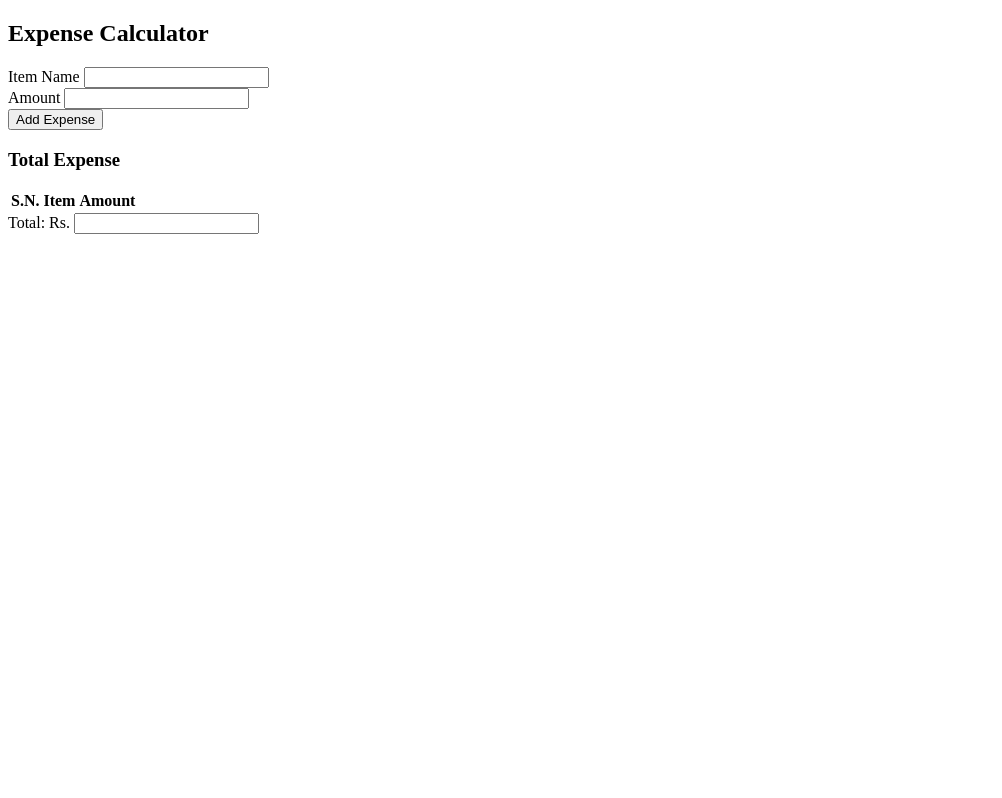
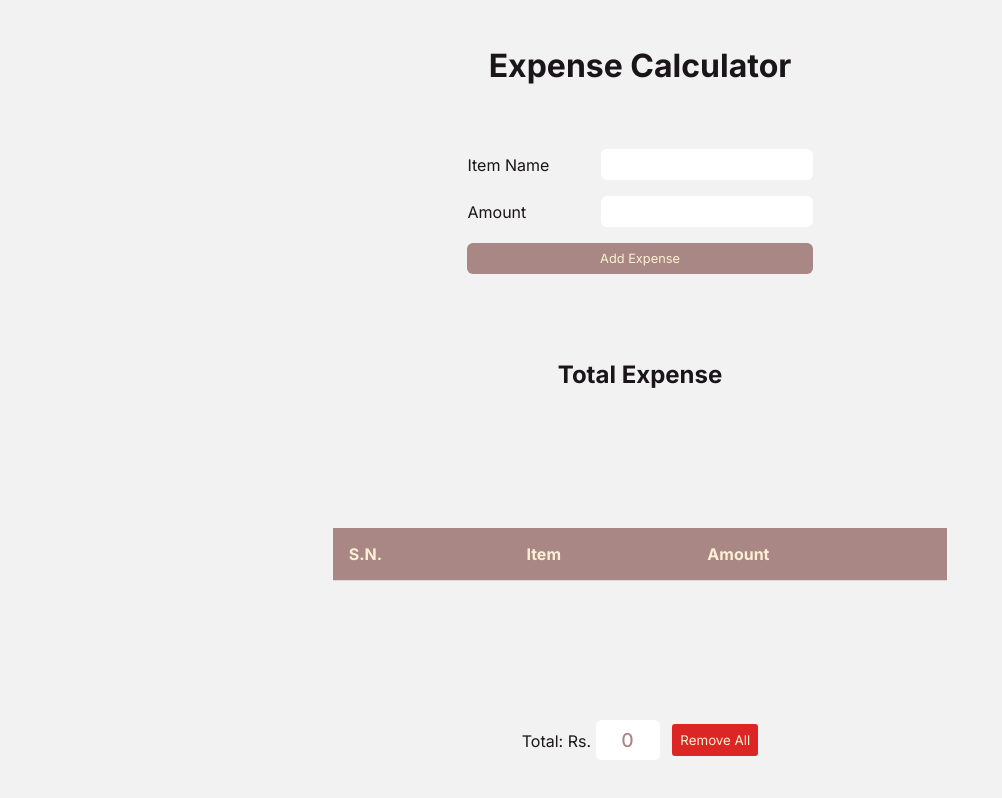
Before and after one commit to jayash101/expense-calculator, a plain HTML site: page index.html in a window 1280 px wide. Shown: the whole page, without its empty margins (0-1002 px from the left). Drawn offline with Linux system fonts and the light colour scheme.

Commit message:
added styling and delete feature

```diff
--- a/index.html
+++ b/index.html
@@ -3,6 +3,8 @@
   <head>
     <meta charset="UTF-8" />
     <meta name="viewport" content="width=device-width, initial-scale=1.0" />
+    <link rel="stylesheet" href="style.css" />
+
     <title>Expense Calculator</title>
   </head>
   <body>
@@ -29,18 +31,28 @@
     <main>
       <h3>Total Expense</h3>
 
+      <section class="list-section">
         <table class="expense-list">
+          <thead>
             <tr class="table-header">
               <th>S.N.</th>
               <th>Item</th>
               <th>Amount</th>
             </tr>
+          </thead>
+
+          <tbody></tbody>
         </table>
+      </section>
 
       <section class="total-section">
+        <section>
           <span>Total: Rs.</span>
 
-        <input type="text" class="total-output" />
+          <input type="text" class="total-output" value="0" readonly />
+        </section>
+
+        <button class="clear">Remove All</button>
       </section>
     </main>
 
--- /dev/null
+++ b/style.css
@@ -0,0 +1,194 @@
+@import url("https://fonts.googleapis.com/css2?family=Inter:ital,opsz,wght@0,14..32,100..900;1,14..32,100..900&display=swap");
+
+:root {
+  --bg: hsl(0, 0%, 95%);
+  --text: hsl(320, 9%, 9%);
+  --btn-text: hsl(40, 91%, 91%);
+  --primary: hsl(4, 17%, 59%);
+  --success: #16a249;
+  --danger: #dc2626;
+  --border: hsl(159, 0%, 86%);
+  --table-row: hsl(0, 0%, 90%);
+  --table-text: #fdefd3;
+}
+
+* {
+  margin: 0;
+  padding: 0;
+  box-sizing: border-box;
+  font-family: "Inter", sans-serif;
+}
+
+html,
+body {
+  height: 100%;
+  width: 100%;
+  scroll-behavior: smooth;
+  background-color: var(--bg);
+  color: var(--text);
+}
+
+a {
+  text-decoration: none;
+  color: inherit;
+}
+
+p {
+  text-align: justify;
+}
+
+ul {
+  list-style: none;
+}
+
+input {
+  border: none;
+}
+
+button {
+  border: none;
+}
+
+img {
+  max-width: 100%;
+}
+
+video {
+  aspect-ratio: 16/9;
+}
+
+header {
+  display: flex;
+  flex-direction: column;
+  justify-content: center;
+  align-items: center;
+  gap: 8vh;
+  height: 40vh;
+}
+
+header h2 {
+  font-size: 2rem;
+}
+
+.expense-form {
+  display: flex;
+  flex-direction: column;
+  gap: 2vh;
+}
+
+.expense-input {
+  display: flex;
+  align-items: center;
+  justify-content: space-between;
+  gap: 4vw;
+}
+
+input,
+.add-expense {
+  padding: 8px 12px;
+  border: none;
+  border-radius: 6px;
+  font-size: 1rem;
+  font-size: 0.8rem;
+}
+
+input:focus {
+  outline: 2px solid var(--border);
+}
+
+.add-expense {
+  background-color: var(--primary);
+  color: var(--btn-text);
+  cursor: pointer;
+}
+
+.add-expense:hover {
+  opacity: 0.9;
+}
+
+main {
+  height: calc(100% - 40vh);
+  display: flex;
+  flex-direction: column;
+  align-items: center;
+  justify-content: space-between;
+  gap: 4vh;
+  padding: 5vh 0;
+}
+
+main h3 {
+  font-size: 1.5rem;
+}
+
+.list-section {
+  width: 50vw;
+  padding: 2vh 1vw;
+  max-height: 40vh;
+  overflow: auto;
+  display: flex;
+  justify-content: center;
+}
+
+.expense-list {
+  width: 100%;
+  border-collapse: collapse;
+  color: var(--table-text);
+}
+
+.expense-list thead {
+  background-color: var(--primary);
+}
+
+.expense-list tbody {
+  color: var(--text);
+}
+
+.expense-list th,
+.expense-list td {
+  padding: 1rem;
+  text-align: left;
+  border-bottom: 1px solid var(--border);
+}
+
+.expense-list tbody tr:nth-child(2n) {
+  background-color: var(--table-row);
+}
+
+.expense-list tbody tr:hover {
+  background-color: #a5a5a5;
+  color: var(--table-text);
+}
+
+.expense-list thead.data-empty {
+  display: none;
+}
+
+.total-section {
+  display: flex;
+  align-items: center;
+  gap: 1vw;
+}
+
+.total-output {
+  font-size: 1.2rem;
+  width: 5vw;
+  text-align: center;
+  font-weight: 500;
+  color: var(--primary);
+}
+
+.total-output:focus {
+  outline: none;
+}
+
+.clear {
+  padding: 1vh;
+  border-radius: 3px;
+  background-color: var(--danger);
+  color: var(--btn-text);
+  cursor: pointer;
+}
+
+.clear:hover {
+  filter: brightness(1.2);
+}
```
Also changed, not shown: 1 other file. Lines whose indentation alone changed are shown as unchanged.
